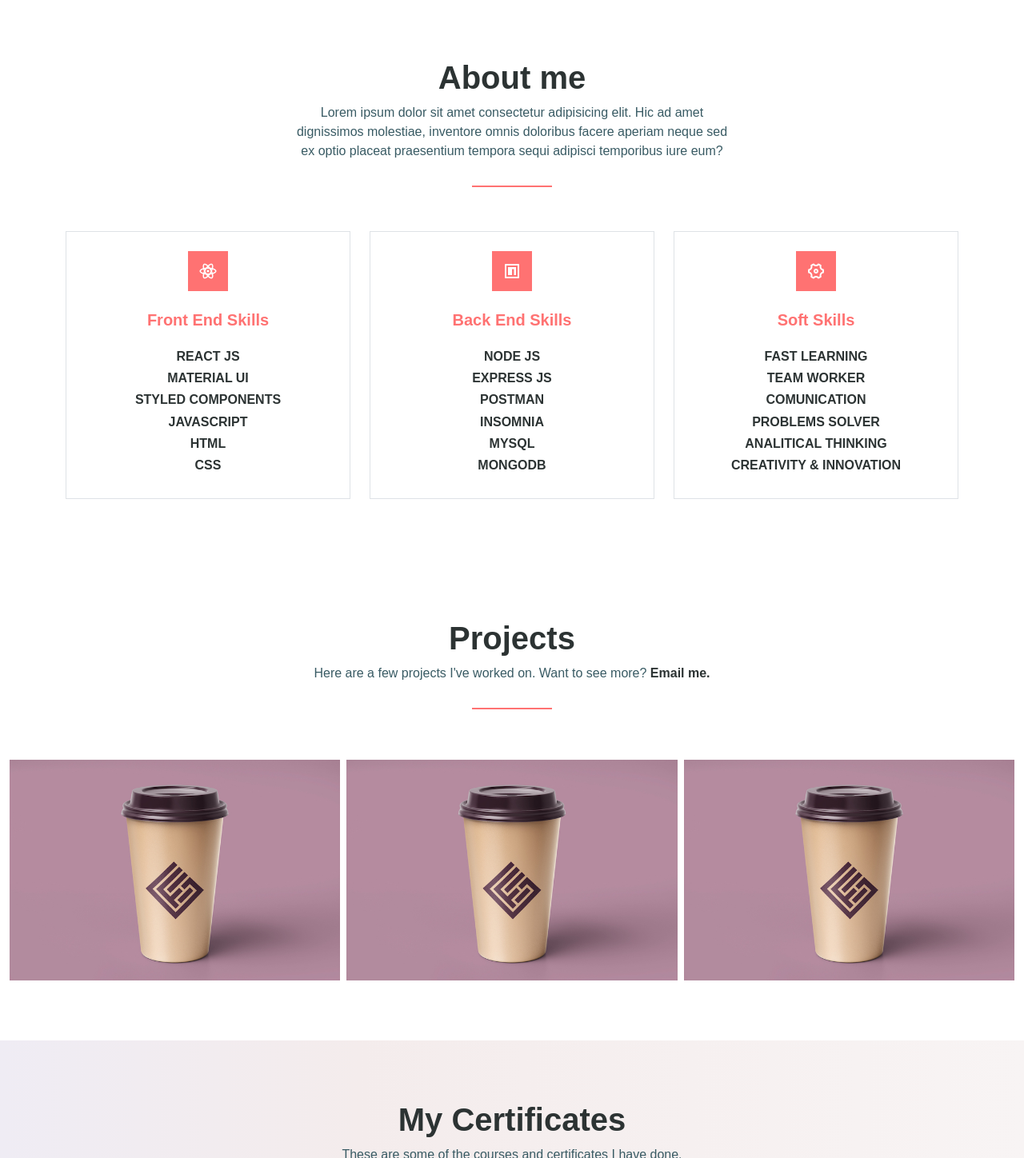
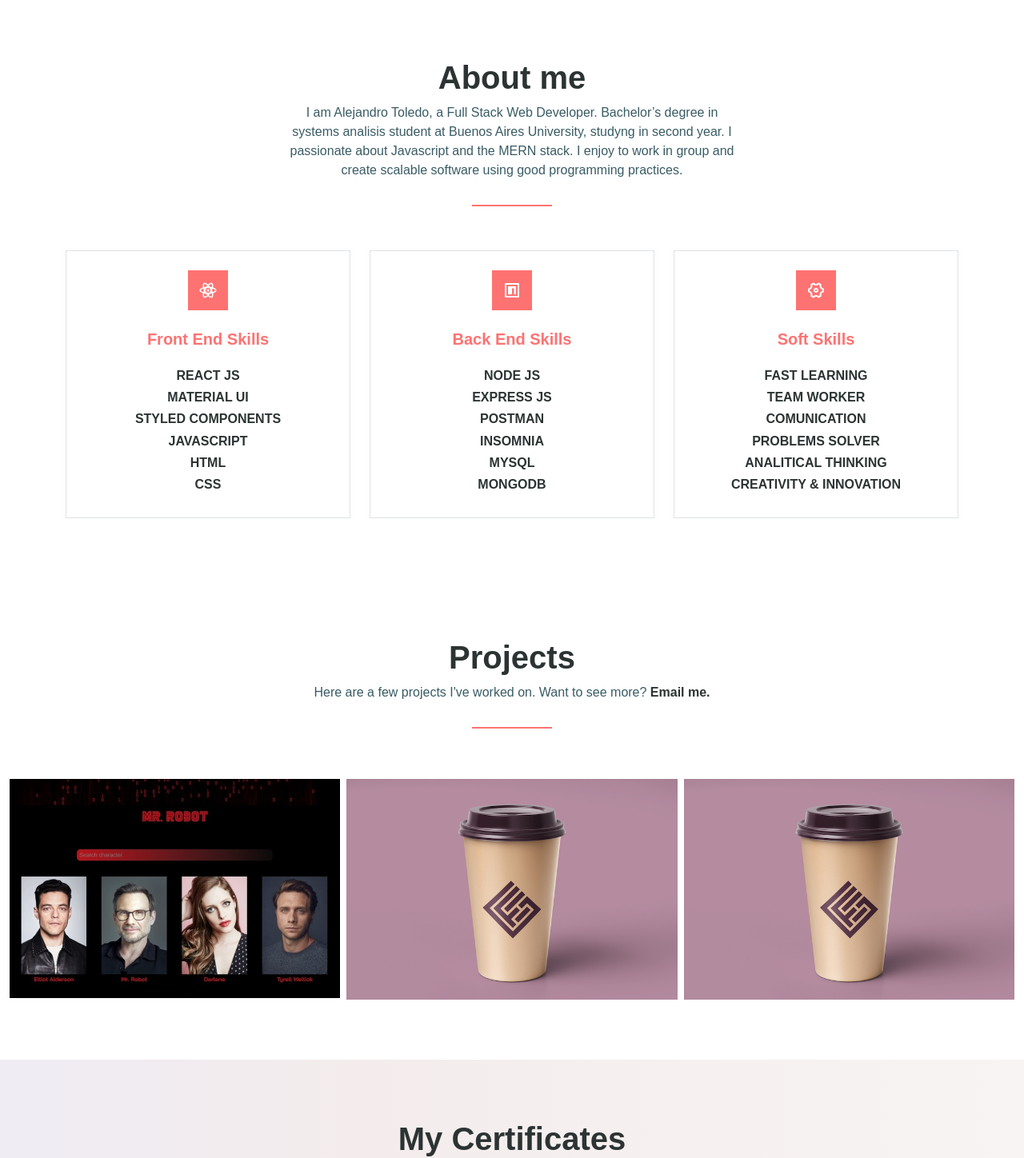
Before and after one commit to toledoardev/my-portfolio, a plain HTML site: page index.html in a window 1280 px wide. Shown: the part 802-2250 px from the top of the page at 80% size. Drawn offline with nearby package versions, Linux system fonts and the light colour scheme; a web font is replaced by a local one.

Commit message:
Proyecto y enlace agregado en section projects

```diff
--- a/assets/css/style.css
+++ b/assets/css/style.css
@@ -1,4 +1,5 @@
 @import url('https://fonts.googleapis.com/css2?family=Bai+Jamjuree:wght@400;500;600;700&display=swap');
+
 
 /*Variables*/
 :root {
--- a/index.html
+++ b/index.html
@@ -70,7 +70,11 @@
           <div class="col-md-12">
             <div class="section-title text-center" data-aos="fade-up">
               <h1>About me</h1>
-              <p class="mx-auto w-50">Lorem ipsum dolor sit amet consectetur adipisicing elit. Hic ad amet dignissimos molestiae, inventore omnis doloribus facere aperiam neque sed ex optio placeat praesentium tempora sequi adipisci temporibus iure eum?</p>
+              <p class="mx-auto w-50">
+                I am Alejandro Toledo, a Full Stack Web Developer. Bachelor’s degree in systems analisis student at Buenos Aires University, studyng in second year.
+                I passionate about Javascript and the MERN stack.
+                I enjoy to work in group and create scalable software using good programming practices.
+              </p>
               <div class="section-line"></div>
             </div>
           </div>
@@ -139,9 +143,9 @@
         <div class="row g-2 mt-5">
           <div class="col-lg-4 col-sm-6" data-aos="fade-up" data-aos-delay="100">
             <div class="project">
-              <img src="./assets/images/project-image.jpg" alt="">
+              <img src="./assets/images/mrRobot-project.jpg" alt="">
               <div class="project-content">
-                <a href="" class="btn btn-outline-light">View Project</a>
+                <a href="https://mr-robot-aletoledodev.netlify.app/" target="_blank" class="btn btn-outline-light">View Project</a>
               </div>
             </div>
           </div>
```
Also changed, not shown: assets/images/mrRobot-project.jpg (added).
